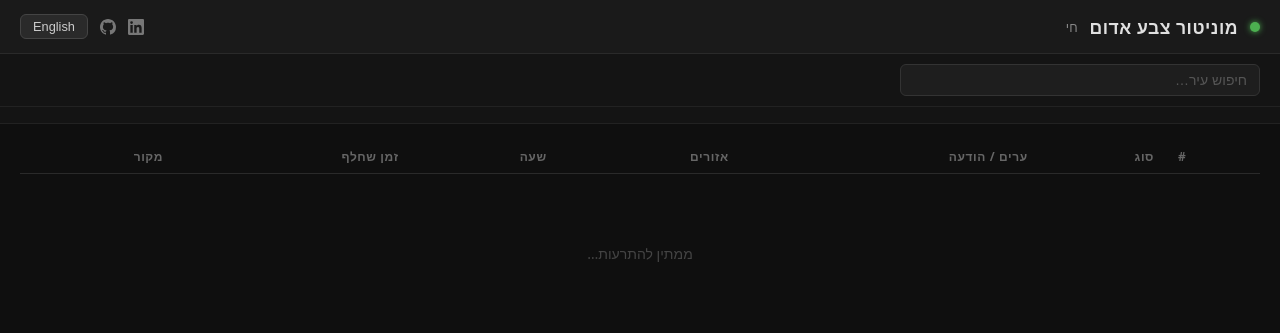
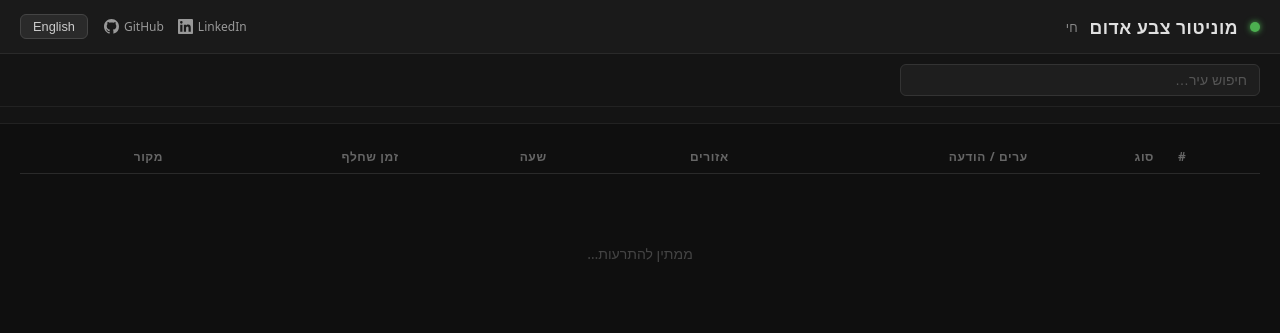
Before and after one commit to Daniel1Maymon/israel-alert-tracker, a Flask app: page / in a window 1280 px wide. Shown: the top 333 px of the page. Run offline with Flask 3, Linux system fonts and the light colour scheme; data that the repository does not hold is empty.

Commit message:
Fix banner on refresh with historyLoaded flag; restore credits text
- Replace latestTime>0 check with explicit historyLoaded flag so the
  banner never fires for any poll until the first full history load completes
- Restore 'GitHub' and 'LinkedIn' text labels next to icons in header

Co-Authored-By: Claude Sonnet 4.6 <noreply@anthropic.com>

```diff
--- a/templates/index.html
+++ b/templates/index.html
@@ -192,18 +192,22 @@
     #credits {
       display: flex;
       align-items: center;
-      gap: 12px;
+      gap: 14px;
       flex-shrink: 0;
+      padding: 0 4px;
     }
     #credits a {
       display: inline-flex;
       align-items: center;
-      color: #777;
+      gap: 5px;
+      font-size: .75rem;
+      color: #999;
       text-decoration: none;
       transition: color .2s;
+      white-space: nowrap;
     }
-    #credits a:hover { color: #ddd; }
-    #credits svg { width: 16px; height: 16px; fill: currentColor; }
+    #credits a:hover { color: #e0e0e0; }
+    #credits svg { width: 15px; height: 15px; fill: currentColor; flex-shrink: 0; }
 
     /* ── area filter bar ── */
     #area-filter {
@@ -239,11 +243,13 @@
   <div id="spacer"></div>
   <span id="total"></span>
   <div id="credits" dir="ltr">
-    <a href="https://github.com/Daniel1Maymon/israel-alert-tracker" target="_blank" rel="noreferrer" title="GitHub — israel-alert-tracker">
-      <svg viewBox="0 0 16 16" aria-label="GitHub"><path d="M8 0C3.58 0 0 3.58 0 8c0 3.54 2.29 6.53 5.47 7.59.4.07.55-.17.55-.38 0-.19-.01-.82-.01-1.49-2.01.37-2.53-.49-2.69-.94-.09-.23-.48-.94-.82-1.13-.28-.15-.68-.52-.01-.53.63-.01 1.08.58 1.23.82.72 1.21 1.87.87 2.33.66.07-.52.28-.87.51-1.07-1.78-.2-3.64-.89-3.64-3.95 0-.87.31-1.59.82-2.15-.08-.2-.36-1.02.08-2.12 0 0 .67-.21 2.2.82.64-.18 1.32-.27 2-.27s1.36.09 2 .27c1.53-1.04 2.2-.82 2.2-.82.44 1.1.16 1.92.08 2.12.51.56.82 1.27.82 2.15 0 3.07-1.87 3.75-3.65 3.95.29.25.54.73.54 1.48 0 1.07-.01 1.93-.01 2.2 0 .21.15.46.55.38A8.01 8.01 0 0 0 16 8c0-4.42-3.58-8-8-8z"/></svg>
+    <a href="https://github.com/Daniel1Maymon/israel-alert-tracker" target="_blank" rel="noreferrer">
+      <svg viewBox="0 0 16 16" aria-hidden="true"><path d="M8 0C3.58 0 0 3.58 0 8c0 3.54 2.29 6.53 5.47 7.59.4.07.55-.17.55-.38 0-.19-.01-.82-.01-1.49-2.01.37-2.53-.49-2.69-.94-.09-.23-.48-.94-.82-1.13-.28-.15-.68-.52-.01-.53.63-.01 1.08.58 1.23.82.72 1.21 1.87.87 2.33.66.07-.52.28-.87.51-1.07-1.78-.2-3.64-.89-3.64-3.95 0-.87.31-1.59.82-2.15-.08-.2-.36-1.02.08-2.12 0 0 .67-.21 2.2.82.64-.18 1.32-.27 2-.27s1.36.09 2 .27c1.53-1.04 2.2-.82 2.2-.82.44 1.1.16 1.92.08 2.12.51.56.82 1.27.82 2.15 0 3.07-1.87 3.75-3.65 3.95.29.25.54.73.54 1.48 0 1.07-.01 1.93-.01 2.2 0 .21.15.46.55.38A8.01 8.01 0 0 0 16 8c0-4.42-3.58-8-8-8z"/></svg>
+      GitHub
     </a>
-    <a href="https://www.linkedin.com/in/daniel-maymon/" target="_blank" rel="noreferrer" title="LinkedIn — daniel-maymon">
-      <svg viewBox="0 0 24 24" aria-label="LinkedIn"><path d="M20.447 20.452h-3.554v-5.569c0-1.328-.027-3.037-1.852-3.037-1.853 0-2.136 1.445-2.136 2.939v5.667H9.351V9h3.414v1.561h.046c.477-.9 1.637-1.85 3.37-1.85 3.601 0 4.267 2.37 4.267 5.455v6.286zM5.337 7.433a2.062 2.062 0 0 1-2.063-2.065 2.064 2.064 0 1 1 2.063 2.065zm1.782 13.019H3.555V9h3.564v11.452zM22.225 0H1.771C.792 0 0 .774 0 1.729v20.542C0 23.227.792 24 1.771 24h20.451C23.2 24 24 23.227 24 22.271V1.729C24 .774 23.2 0 22.222 0h.003z"/></svg>
+    <a href="https://www.linkedin.com/in/daniel-maymon/" target="_blank" rel="noreferrer">
+      <svg viewBox="0 0 24 24" aria-hidden="true"><path d="M20.447 20.452h-3.554v-5.569c0-1.328-.027-3.037-1.852-3.037-1.853 0-2.136 1.445-2.136 2.939v5.667H9.351V9h3.414v1.561h.046c.477-.9 1.637-1.85 3.37-1.85 3.601 0 4.267 2.37 4.267 5.455v6.286zM5.337 7.433a2.062 2.062 0 0 1-2.063-2.065 2.064 2.064 0 1 1 2.063 2.065zm1.782 13.019H3.555V9h3.564v11.452zM22.225 0H1.771C.792 0 0 .774 0 1.729v20.542C0 23.227.792 24 1.771 24h20.451C23.2 24 24 23.227 24 22.271V1.729C24 .774 23.2 0 22.222 0h.003z"/></svg>
+      LinkedIn
     </a>
   </div>
   <button id="lang-btn">עברית</button>
@@ -656,7 +662,8 @@
   }
 
   // ── polling ──────────────────────────────────────────────────────────────
-  let latestTime = 0;
+  let latestTime    = 0;
+  let historyLoaded = false;  // true only after the first full history poll completes
 
   function poll() {
     const url = latestTime ? `/history?since=${latestTime}` : '/history';
@@ -666,20 +673,21 @@
         return r.json();
       })
       .then(rows => {
-        const isNew = latestTime > 0;
+        const isNew = historyLoaded;   // never live until first load is done
         rows.forEach(r => {
           try {
-            const raw  = JSON.parse(r.raw_data);
+            const raw = JSON.parse(r.raw_data);
             addRow(raw.type, raw.data, isNew, raw.source || r.source || 'tzevaadom');
             if (Number(raw.data.time) > latestTime)
               latestTime = Number(raw.data.time);
           } catch {}
         });
-        // after first load, track the max time we've seen
-        if (latestTime === 0 && rows.length) {
-          latestTime = Math.max(...rows.map(r => {
-            try { return Number(JSON.parse(r.raw_data).data.time); } catch { return 0; }
-          }));
+        if (!historyLoaded) {
+          historyLoaded = true;
+          if (!latestTime && rows.length)
+            latestTime = Math.max(...rows.map(r => {
+              try { return Number(JSON.parse(r.raw_data).data.time); } catch { return 0; }
+            }));
         }
       })
       .catch(() => setStatus('disconnected'));
```
